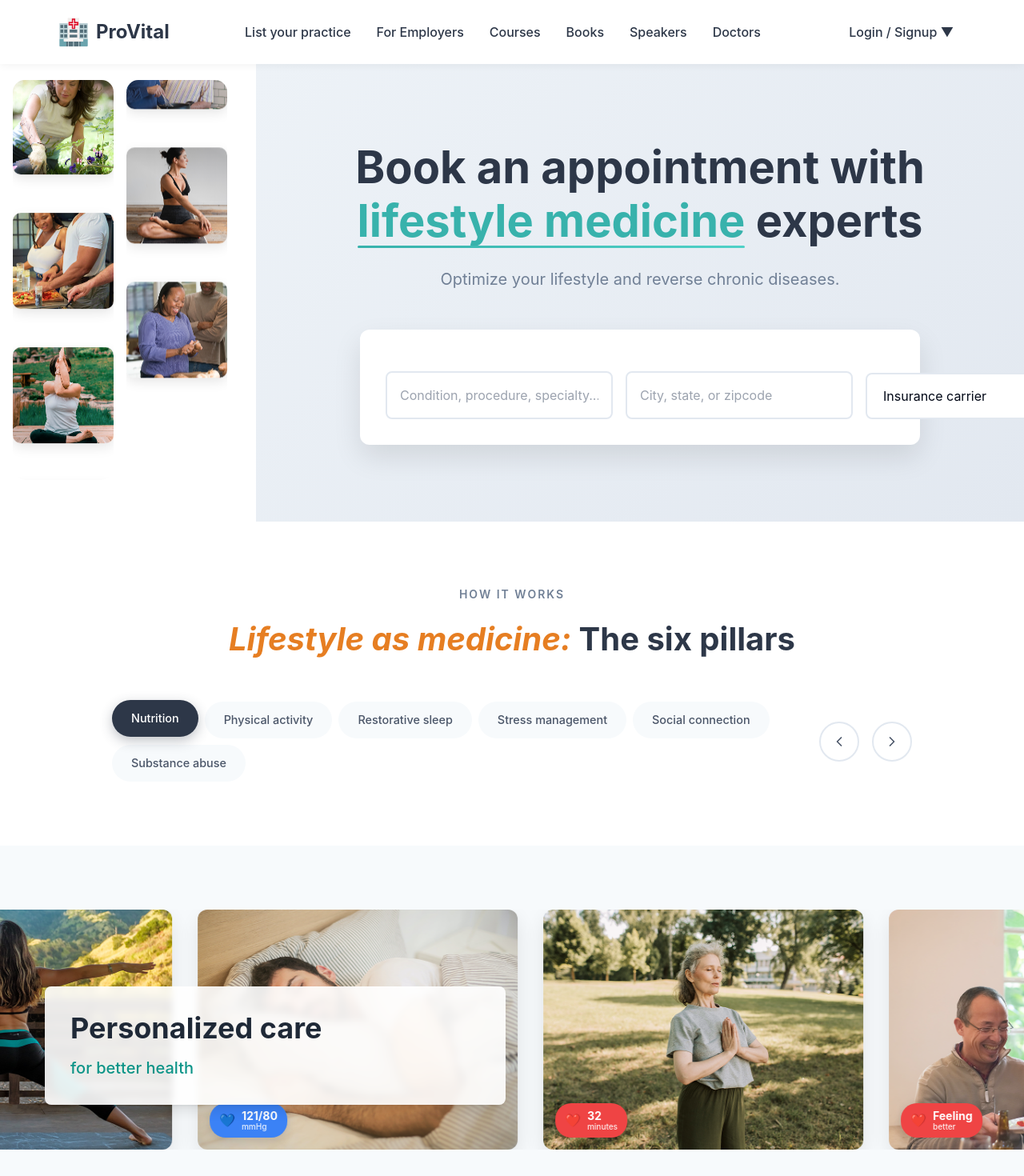
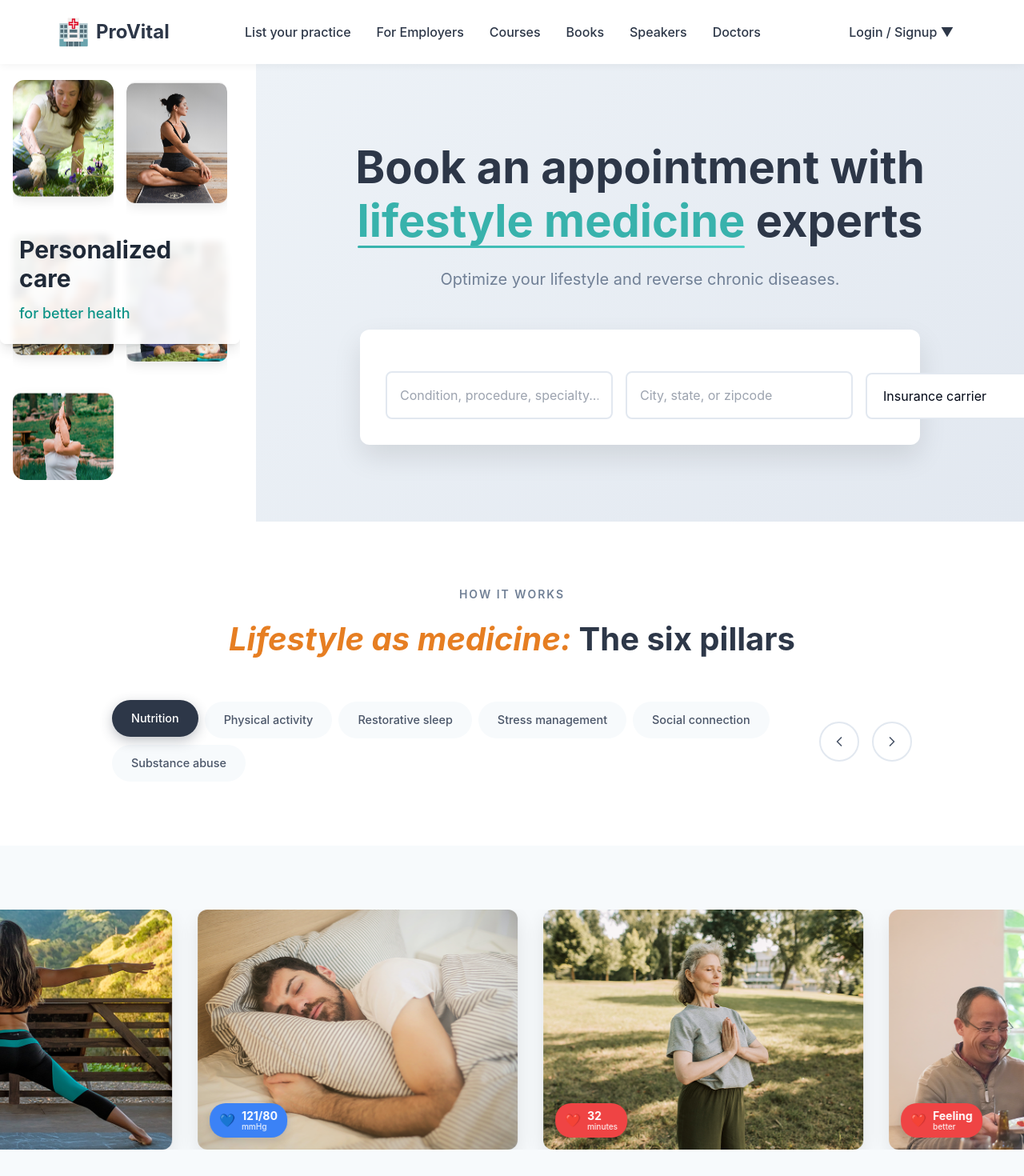
Before and after one commit to hiiiHimanshu/PROACTIVELY-ASSIGNMENT, a React (Vite) app: page / in a window 1280 px wide. Shown: the top 1470 px of the page at 80% size. Built offline with nearby package versions, Linux system fonts and the light colour scheme.

Commit message:
Refactor: Apply text overlay to left images
Apply text overlay to the images on the left side of the website.

```diff
--- a/src/components/AnimatedImageColumns.tsx
+++ b/src/components/AnimatedImageColumns.tsx
@@ -17,6 +17,18 @@ const AnimatedImageColumns = () => {
 
   return (
     <section className="animated-columns-section-left">
+      {/* Overlapping text positioned over the animated columns */}
+      <div className="absolute inset-0 flex items-center justify-center z-20 pointer-events-none">
+        <div className="max-w-sm bg-white/90 backdrop-blur-sm p-6 rounded-lg shadow-lg">
+          <h2 className="text-3xl font-bold text-gray-800 mb-3">
+            Personalized care
+          </h2>
+          <p className="text-lg text-teal-600 font-medium">
+            for better health
+          </p>
+        </div>
+      </div>
+
       <div className="animated-columns-container-left">
         <div className="image-column-small column-1">
           <div className="column-track track-down">
--- a/src/components/MovingImages.tsx
+++ b/src/components/MovingImages.tsx
@@ -1,4 +1,3 @@
-
 import React from 'react';
 
 const MovingImages = () => {
@@ -12,22 +11,8 @@ const MovingImages = () => {
   ];
 
   return (
-    <section className="moving-images-section relative">
-      {/* Overlapping text positioned absolute over the images */}
-      <div className="absolute inset-0 flex items-center z-10">
-        <div className="container mx-auto px-4">
-          <div className="max-w-xl bg-white/90 backdrop-blur-sm p-8 rounded-lg shadow-lg">
-            <h2 className="text-4xl font-bold text-gray-800 mb-4">
-              Personalized care
-            </h2>
-            <p className="text-xl text-teal-600 font-medium">
-              for better health
-            </p>
-          </div>
-        </div>
-      </div>
-
-      {/* Moving images container with increased image size */}
+    <section className="moving-images-section">
+      {/* Moving images container */}
       <div className="moving-images-container">
         <div className="image-scroll">
           <div className="image-track">
@@ -214,8 +199,6 @@ const MovingImages = () => {
           </div>
         </div>
       </div>
-
-      {/* Removed the separate text section that was below the moving images */}
     </section>
   );
 };
--- a/src/styles/main.css
+++ b/src/styles/main.css
@@ -773,6 +773,7 @@ body {
   gap: 1rem;
   height: 100%;
   padding: 0 1rem;
+  position: relative;
 }
 
 .image-column-small {
@@ -792,7 +793,7 @@ body {
 
 .column-image-small {
   width: 100%;
-  height: 120px;
+  height: 150px;
   object-fit: cover;
   display: block;
   transition: transform 0.3s ease;
```
